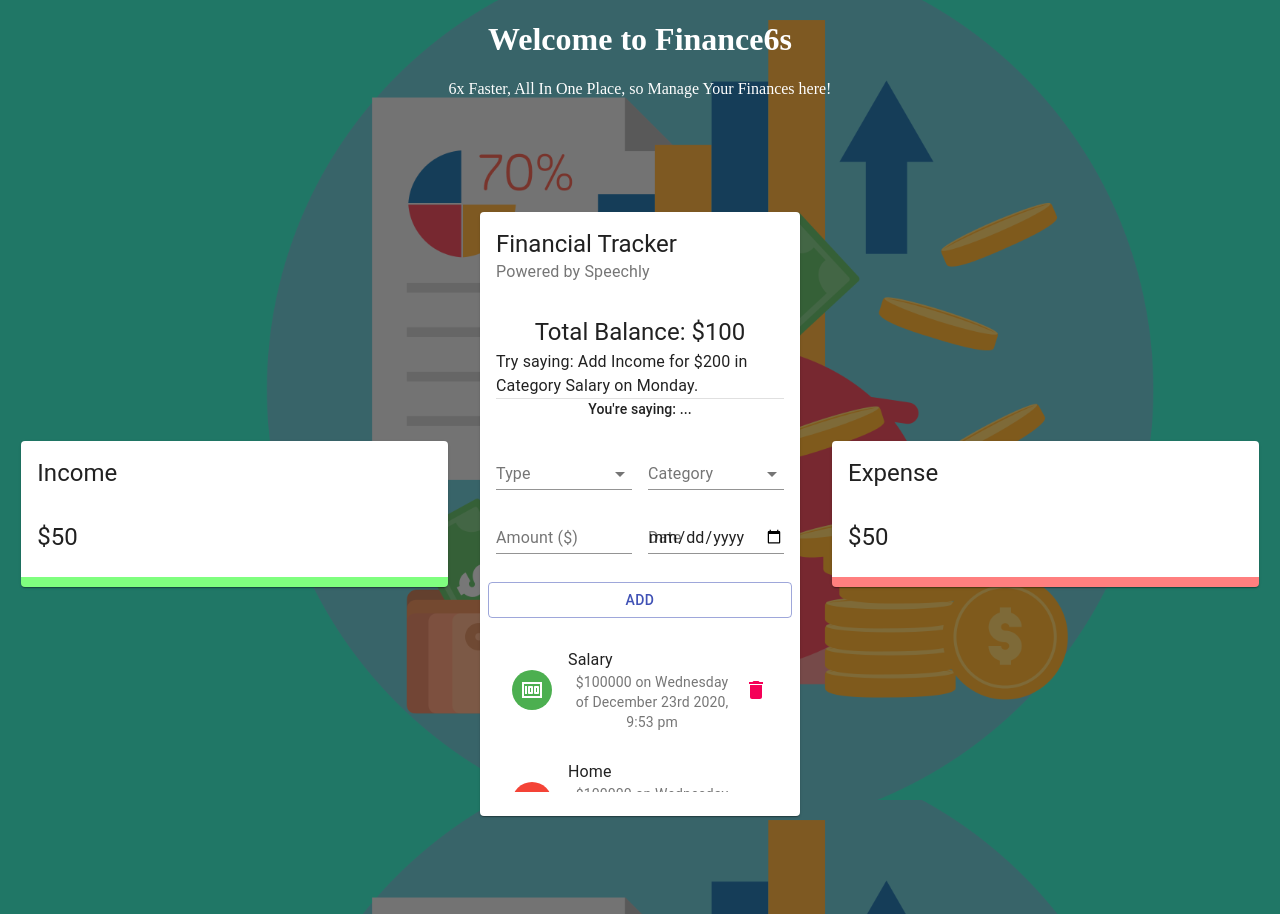
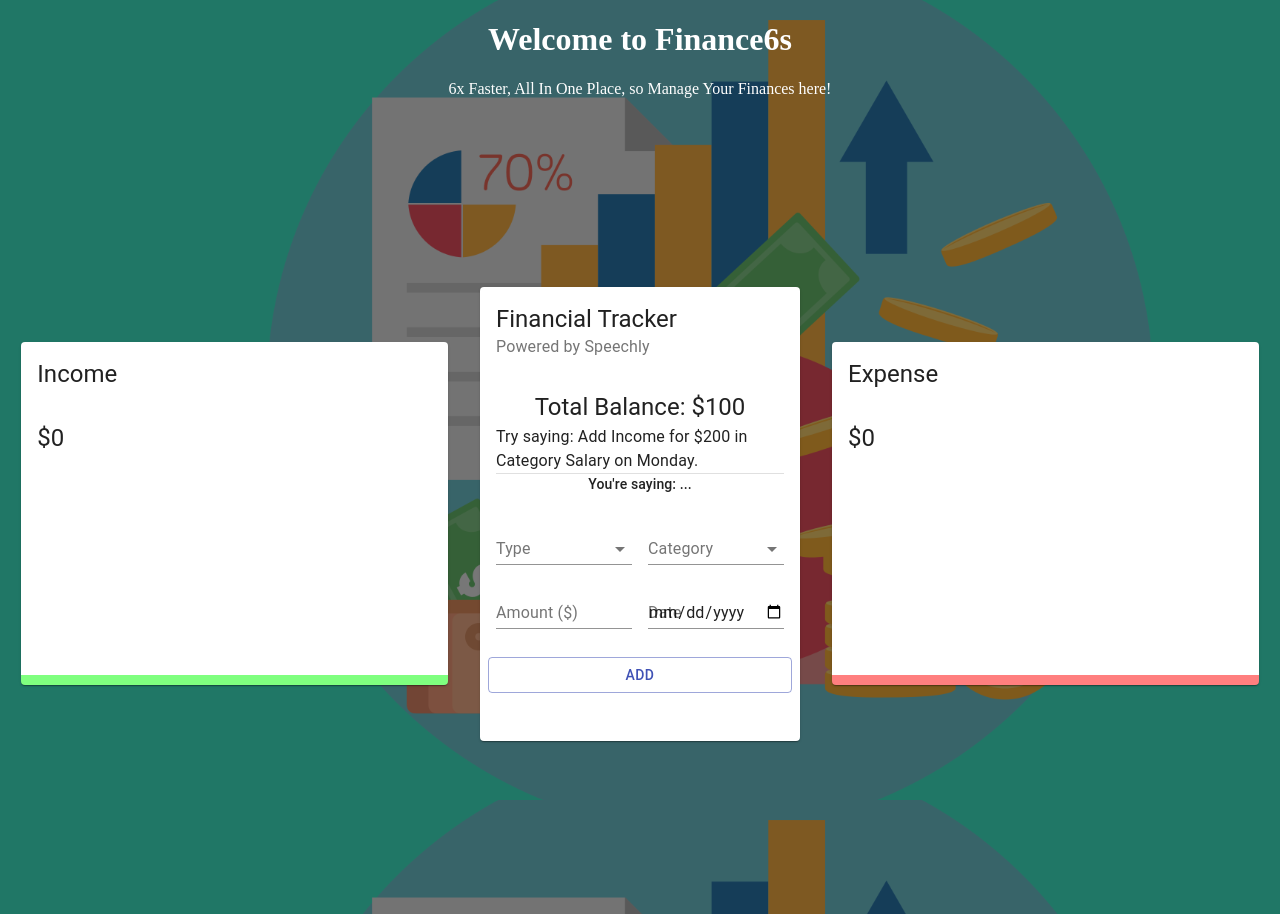
Before and after one commit to nifty-coder/speechly-money-tracker-app, a React (Create React App) app: page / in a window 1280 px wide. Built offline with nearby package versions, Linux system fonts and the light colour scheme.

Commit message:
90% functional with  real, data

```diff
--- a/public/index.html
+++ b/public/index.html
@@ -5,16 +5,12 @@
     <link rel="icon" href="%PUBLIC_URL%/AppIcon.png" />
     <meta name="viewport" content="width=device-width, initial-scale=1" />
     <meta name="theme-color" content="#000000" />
-    <meta
-      name="description"
-      content="Manage your finances in an instant with just your voice!"
-    />
+    <meta name="description" content="Manage your finances in an instant with just your voice!" />
     <link rel="apple-touch-icon" href="%PUBLIC_URL%/AppIcon.png" />
     <link rel="manifest" href="%PUBLIC_URL%/manifest.json" />
     <title>Finan6s: 6x Faster, All In One Place</title>
   </head>
   <body>
-    <noscript>You need to enable JavaScript to run this app.</noscript>
     <div id="root"></div>
    </body>
 </html>
--- a/src/App.jsx
+++ b/src/App.jsx
@@ -1,8 +1,8 @@
 import React from 'react';
 import { Grid } from '@material-ui/core';
-import Details from './components/Details/Details.jsx';
 import useStyles from './styles';
 import Main from './components/Main/Main.jsx';
+import DetailsCard from './components/Details/Details.jsx';
 
 const App = () => {
     const classes = useStyles();
@@ -20,13 +20,13 @@ const App = () => {
              justify="center"
              style={{height: '100vh'}}>
                 <Grid item xs={12} sm={4}>
-                   <Details title="Income" />
+                   <DetailsCard title="Income" />
                </Grid>
                <Grid item xs={12} sm={3}>
                   <Main />
                </Grid>
                <Grid item xs={12} sm={4}>
-                   <Details title="Expense" />
+                   <DetailsCard title="Expense" />
                </Grid>
             </Grid>
         </div>
--- a/src/components/Details/Details.jsx
+++ b/src/components/Details/Details.jsx
@@ -1,20 +1,23 @@
 import React from 'react';
 import { Card, CardHeader, CardContent, Typography } from '@material-ui/core';
-// import { Doughnut } from 'react-chartjs-2';
+import { Doughnut } from 'react-chartjs-2';
+
 import useStyles from './styles';
+import useTransactions from '../../useTransactions';
 
-const Details = (props) => {
+const DetailsCard = ({ title, subheader }) => {
+  const { total, chartData } = useTransactions(title);
   const classes = useStyles();
 
   return (
-        <Card className={props.title === "Income" ? classes.income : classes.expense}>
-            <CardHeader title={props.title} />
+    <Card className={title === 'Income' ? classes.income : classes.expense}>
+      <CardHeader title={title} subheader={subheader} />
       <CardContent>
-                <Typography variant="h5">$50</Typography>
-                {/* <Doughnut data="Data" /> */}
+        <Typography variant="h5">${total}</Typography>
+        <Doughnut data={chartData} />
       </CardContent>
     </Card>
   );
 };
 
-export default Details;
+export default DetailsCard;
--- a/src/components/Main/Form/Form.jsx
+++ b/src/components/Main/Form/Form.jsx
@@ -1,9 +1,30 @@
-import React from 'react';
+import React, { useState, useContext } from 'react';
 import { TextField, Typography, Grid, Button, FormControl, InputLabel, Select, MenuItem } from '@material-ui/core';
+import { v4 as uuidv4 } from 'uuid';
+import formatDate from '../../../utils/formatDate';
+import { FinanceTrackerContext } from '../../../context/context';
+import { incomeCategories, expenseCategories } from '../../../constants/categories';
 import useStyles from './styles';
+
+const initialState = {
+    amount: '',
+    category: '',
+    type: '',
+    date: formatDate(new Date())
+}
 
 const Form = () => {
     const classes = useStyles();
+    const [formData, setFormData] = useState(initialState);
+    const { addTransaction } = useContext(FinanceTrackerContext);
+
+    const createTransaction = () => {
+        const transaction = { ...formData, amount: Number(formData.amount), id: uuidv4() };
+        addTransaction(transaction);
+        setFormData(initialState);
+    };
+
+    const selectedCategories = formData.type === "Income" ? incomeCategories : expenseCategories;
 
     return (
         <Grid container spacing={2}>
@@ -14,7 +35,7 @@ const Form = () => {
             <Grid item xs={6}>
                 <FormControl fullWidth>
                     <InputLabel>Type</InputLabel>
-                    <Select>
+                    <Select value={formData.type} onChange={(e) => setFormData({ ...formData, type: e.target.value })}>
                         <MenuItem value="Income">Income</MenuItem>
                         <MenuItem value="Expense">Expense</MenuItem>
                     </Select>
@@ -24,22 +45,21 @@ const Form = () => {
             <Grid item xs={6}>
                 <FormControl fullWidth>
                     <InputLabel>Category</InputLabel>
-                    <Select>
-                        <MenuItem value="business">Business</MenuItem>
-                        <MenuItem value="salary">Salary</MenuItem>
+                    <Select value={formData.category} onChange={(e) => setFormData({ ...formData, category: e.target.value })}>
+                        {selectedCategories.map((c) => <MenuItem key={c.type} value={c.type}>{c.type}</MenuItem>)}
                     </Select>
                 </FormControl>
             </Grid>
 
            <Grid item xs={6}>
-            <TextField type="number" label="Amount ($)" fullWidth />
+            <TextField type="number" label="Amount ($)" fullWidth value={formData.amount} onChange={(e) => setFormData({ ...formData, amount: e.target.value })} />
           </Grid>
 
           <Grid item xs={6}>
-            <TextField type="date" label="Date" fullWidth />
+            <TextField type="date" label="Date" fullWidth value={formData.date} onChange={(e) => setFormData({ ...formData, date: e.target.value })} />
           </Grid>
 
-          <Button className={classes.button} variant="outlined" color="primary" fullWidth>Add</Button>
+          <Button className={classes.button} variant="outlined" color="primary" fullWidth onClick={createTransaction}>Add</Button>
         </Grid>
     );
 };
--- a/src/components/Main/List/List.jsx
+++ b/src/components/Main/List/List.jsx
@@ -1,16 +1,13 @@
-import React from 'react';
+import React, { useContext } from 'react';
 import { List as MUIList, ListItem, ListItemAvatar, Avatar, ListItemText, ListItemSecondaryAction, IconButton, Slide } from '@material-ui/core';
 import { Delete, MoneyOff, MoneyOutlined } from '@material-ui/icons';
-import moment from 'moment';
+import { FinanceTrackerContext } from '../../../context/context';
+import formatDate from '../../../utils/formatDate';
 import useStyles from './styles';
 
 const List = () => {
     const classes = useStyles();
-    const transactions = [
-     { id: 1, type: "Income", category: "Salary", amount: 100000, date: moment(new Date()).format('dddd of MMMM Do YYYY, h:mm a') },
-     { id: 2, type: "Expense", category: "Home", amount: 100000, date: moment(new Date()).format('dddd of MMMM Do YYYY, h:mm a') },
-     { id: 3, type: "Income", category: "Gift Card", amount: 100000, date: moment(new Date()).format('dddd of MMMM Do YYYY, h:mm a') }
-    ];
+    const { deleteTransaction, transactions } = useContext(FinanceTrackerContext);
 
     return (
         <MUIList className={classes.list} dense={false}>
@@ -23,10 +20,10 @@ const List = () => {
                             </Avatar>
                         </ListItemAvatar>
 
-                        <ListItemText primary={trsc.category} secondary={`$${trsc.amount} on ${trsc.date}`} />
+                        <ListItemText primary={trsc.category} secondary={`$${trsc.amount} on ${formatDate(trsc.date)}`} />
 
                         <ListItemSecondaryAction>
-                           <IconButton edge="end" aria-label="delete" onClick={() => {}}>
+                           <IconButton edge="end" aria-label="delete" onClick={() => deleteTransaction(trsc.id)}>
                             <Delete color="secondary" />
                           </IconButton>
                         </ListItemSecondaryAction>
--- /dev/null
+++ b/src/constants/categories.js
@@ -0,0 +1,33 @@
+const incomeColors = ['#123123', '#154731', '#165f40', '#16784f', '#14915f', '#10ac6e', '#0bc77e', '#04e38d', '#00ff9d'];
+const expenseColors = ['#b50d12', '#bf2f1f', '#c9452c', '#d3583a', '#dc6a48', '#e57c58', '#ee8d68', '#f79d79', '#ffae8a', '#cc474b', '#f55b5f'];
+
+export const incomeCategories = [
+  { type: 'Business', amount: 0, color: incomeColors[0] },
+  { type: 'Investments', amount: 0, color: incomeColors[1] },
+  { type: 'Extra income', amount: 0, color: incomeColors[2] },
+  { type: 'Deposits', amount: 0, color: incomeColors[3] },
+  { type: 'Lottery', amount: 0, color: incomeColors[4] },
+  { type: 'Gifts', amount: 0, color: incomeColors[5] },
+  { type: 'Salary', amount: 0, color: incomeColors[6] },
+  { type: 'Savings', amount: 0, color: incomeColors[7] },
+  { type: 'Rental income', amount: 0, color: incomeColors[8] },
+];
+
+export const expenseCategories = [
+  { type: 'Bills', amount: 0, color: expenseColors[0] },
+  { type: 'Car', amount: 0, color: expenseColors[1] },
+  { type: 'Clothes', amount: 0, color: expenseColors[2] },
+  { type: 'Travel', amount: 0, color: expenseColors[3] },
+  { type: 'Food', amount: 0, color: expenseColors[4] },
+  { type: 'Shopping', amount: 0, color: expenseColors[5] },
+  { type: 'House', amount: 0, color: expenseColors[6] },
+  { type: 'Entertainment', amount: 0, color: expenseColors[7] },
+  { type: 'Phone', amount: 0, color: expenseColors[8] },
+  { type: 'Pets', amount: 0, color: expenseColors[9] },
+  { type: 'Other', amount: 0, color: expenseColors[10] },
+];
+
+export const resetCategories = () => {
+  incomeCategories.forEach((c) => c.amount = 0);
+  expenseCategories.forEach((c) => c.amount = 0);
+};
--- /dev/null
+++ b/src/context/context.js
@@ -0,0 +1,31 @@
+import React, { useReducer, createContext } from 'react';
+import { ADD_TRANSACTION, DELETE_TRANSACTION } from './contextActionTypes.js';
+import contextReducer from './contextReducer.js';
+
+const initialState = [];
+
+export const FinanceTrackerContext = createContext(initialState);
+
+export const AppProvider = (props) => {
+    const [transactions, dispatch] = useReducer(contextReducer, initialState)
+
+    const addTransaction = (transaction) => {
+        dispatch({ type: ADD_TRANSACTION, payload: transaction });
+    };
+
+    const deleteTransaction = (id) => {
+        dispatch({ type: DELETE_TRANSACTION, payload: id });
+    };
+
+    const contextValue = {
+        addTransaction,
+        deleteTransaction,
+        transactions
+    };
+
+    return (
+        <FinanceTrackerContext.Provider value={contextValue}>
+            {props.children}
+        </FinanceTrackerContext.Provider>
+    );
+};
--- /dev/null
+++ b/src/context/contextActionTypes.js
@@ -0,0 +1,4 @@
+// Transactions
+export const ADD_TRANSACTION = 'ADD_TRANSACTION';
+export const MODIFY_TRANSACTION = 'MODIFY_TRANSACTION';
+export const DELETE_TRANSACTION = 'DELETE_TRANSACTION';
--- /dev/null
+++ b/src/useTransactions.js
@@ -0,0 +1,31 @@
+import { useContext } from 'react';
+import { FinanceTrackerContext } from './context/context';
+import { incomeCategories, expenseCategories, resetCategories } from './constants/categories';
+
+const useTransactions = (title) => {
+  resetCategories();
+  const { transactions } = useContext(FinanceTrackerContext);
+  const rightTransactions = transactions.filter((t) => t.type === title);
+  const total = rightTransactions.reduce((acc, currVal) => acc += currVal.amount, 0);
+  const categories = title === 'Income' ? incomeCategories : expenseCategories;
+
+  rightTransactions.forEach((t) => {
+    const category = categories.find((c) => c.type === t.category);
+
+    if (category) category.amount += t.amount;
+  });
+
+  const filteredCategories = categories.filter((sc) => sc.amount > 0);
+
+  const chartData = {
+    datasets: [{
+      data: filteredCategories.map((c) => c.amount),
+      backgroundColor: filteredCategories.map((c) => c.color),
+    }],
+    labels: filteredCategories.map((c) => c.type),
+  };
+
+  return { filteredCategories, total, chartData };
+};
+
+export default useTransactions;
--- /dev/null
+++ b/src/utils/formatDate.js
@@ -0,0 +1,5 @@
+import moment from 'moment';
+
+const formatDate = () => moment(new Date()).format('dddd of MMMM Do YYYY, h:mm a');
+
+export default formatDate;
```
Also changed, not shown: src/context/contextReducer.js (added, +14 -0 lines), src/index.js (+8 -1 lines), 1 other file (tests, documents, lock files or other folders). Lines whose indentation alone changed are shown as unchanged.
